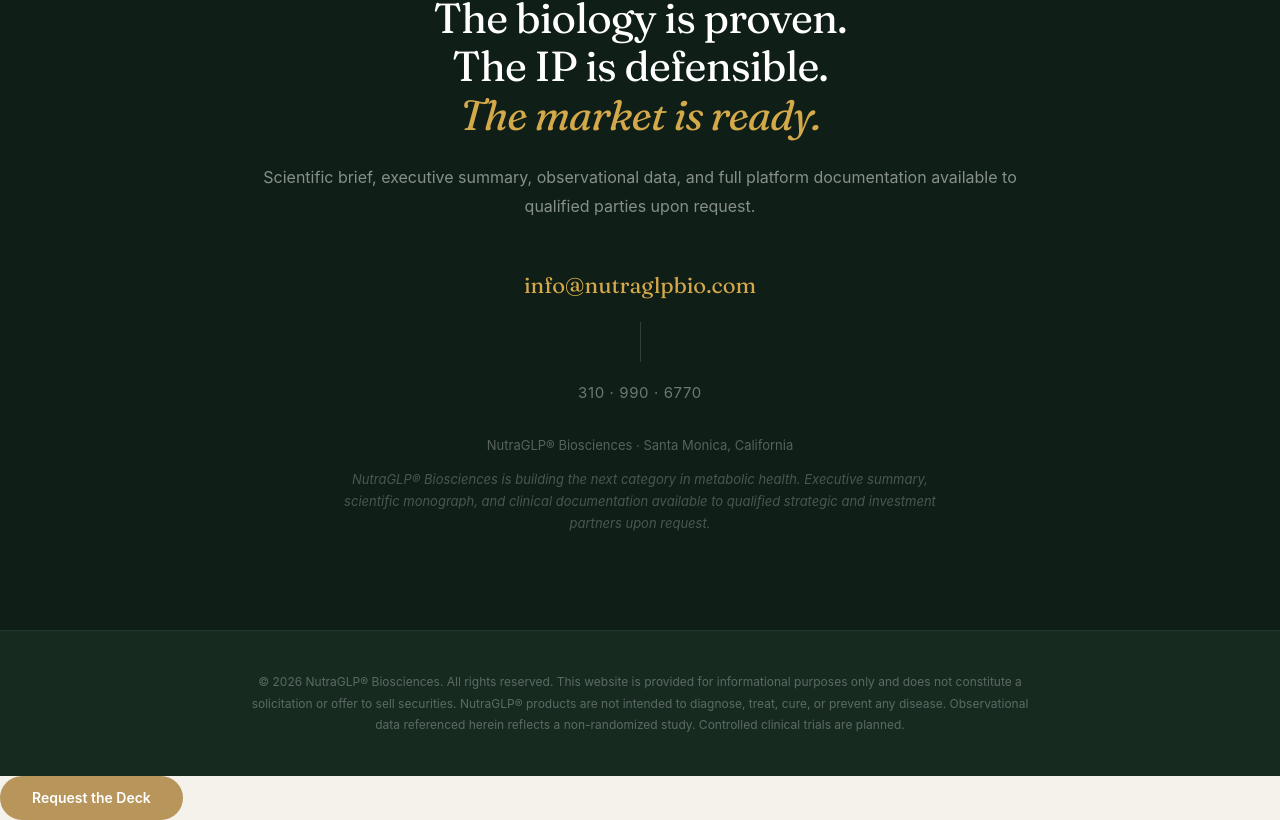
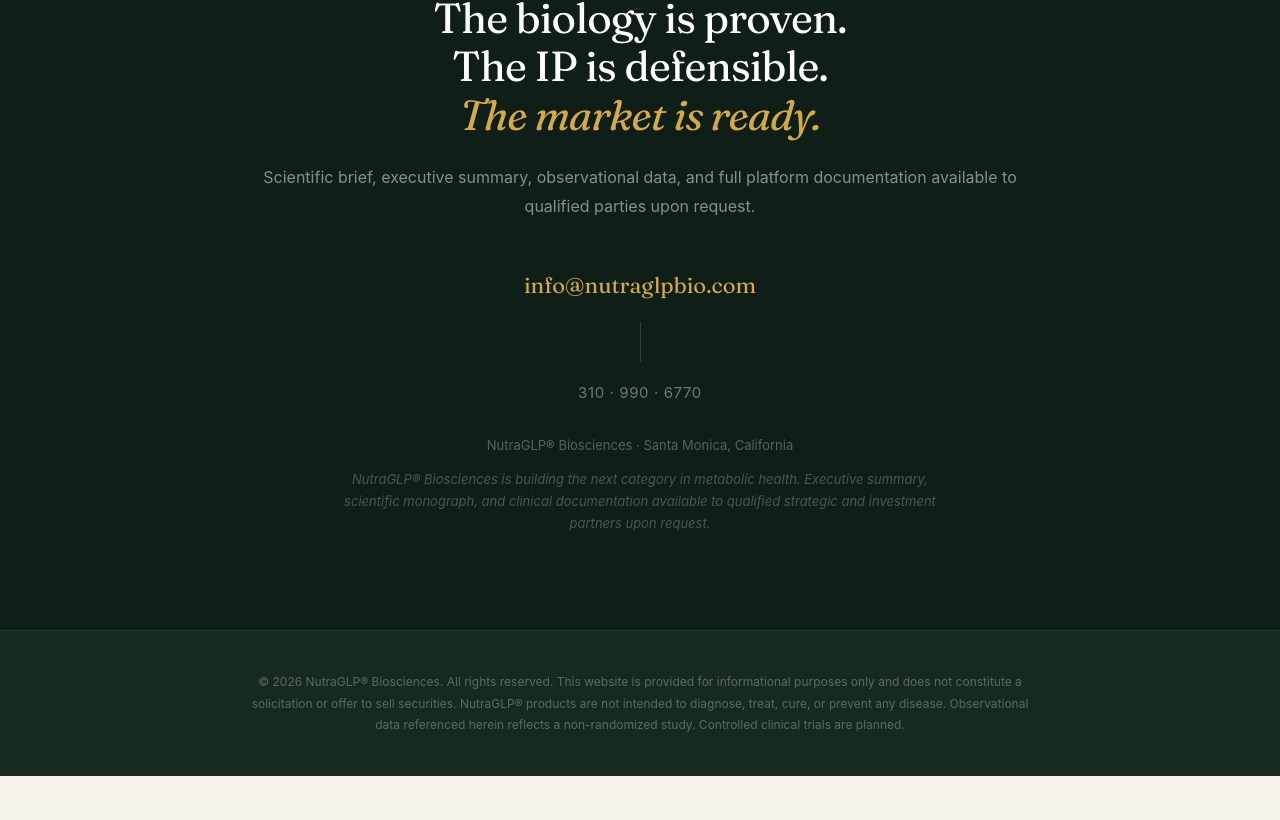
Before and after one commit to chrismccannco/github.com-chrismccannco-nutraglp, a Next.js app: page / in a window 1280 px wide. Shown: the part 8564-9384 px from the top of the page. After the commit the page ends 9340 px from the top, so only its background shows below. Built offline with nearby package versions, Linux system fonts and the light colour scheme; no server answers; the database is empty.

Commit message:
Remove RequestDeckModal floating button

```diff
--- a/app/investors/page.tsx
+++ b/app/investors/page.tsx
@@ -1,5 +1,4 @@
 import type { Metadata } from "next";
-import RequestDeckModal from "../components/RequestDeckModal";
 
 export const metadata: Metadata = {
   title: "Investors",
@@ -921,7 +920,6 @@
         </div>
       </div>
 
-      <RequestDeckModal />
     </main>
   );
 }
```
